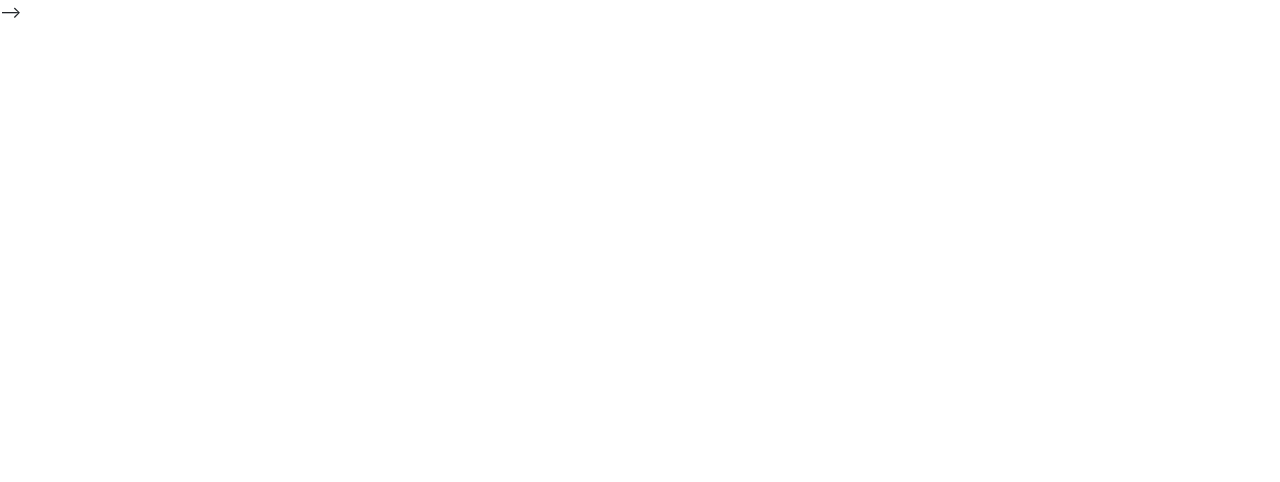
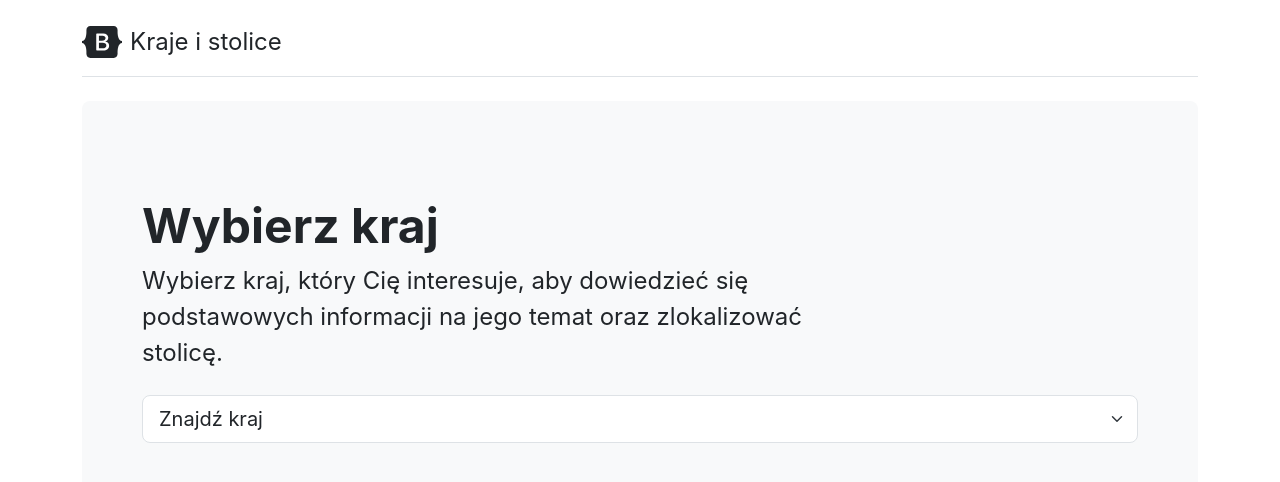
Before and after one commit to marek7654/countries, a JavaScript app in the folder frontend/: page / in a window 1280 px wide. Shown: the top 482 px of the page. Built offline with nearby package versions, Linux system fonts and the light colour scheme; the HTML template or start-up script is replaced by a standard one.

Commit message:
Add Header and Jumbotron

```diff
--- a/frontend/public/index.html
+++ b/frontend/public/index.html
@@ -13,7 +13,6 @@
     />
     <link rel="apple-touch-icon" href="%PUBLIC_URL%/logo192.png" />
     <link rel="manifest" href="%PUBLIC_URL%/manifest.json" />
-    -->
     <title>Kraje i stolice</title>
   </head>
   <body>
--- a/frontend/src/App.js
+++ b/frontend/src/App.js
@@ -1,9 +1,14 @@
+import Header from "./components/Header";
+import Jumbotron from "./components/Jumbotron";
 
 function App() {
   return (
-    <div className="App">
-
-    </div>
+    <main>
+      <div className='container py-4'>
+        <Header title='Kraje i stolice'/>
+        <Jumbotron/>
+      </div>
+    </main>
   );
 }
 
--- a/frontend/src/components/Header.js
+++ b/frontend/src/components/Header.js
@@ -1,19 +1,19 @@
-const Header = () => {
+const Header = ({ title }) => {
   return (
-    <header class='pb-3 mb-4 border-bottom'>
+    <header className='pb-3 mb-4 border-bottom'>
       <a
         href='/'
-        class='d-flex align-items-center text-dark text-decoration-none'
+        className='d-flex align-items-center text-dark text-decoration-none'
       >
         <svg
           xmlns='http://www.w3.org/2000/svg'
           width='40'
           height='32'
-          class='me-2'
+          className='me-2'
           viewBox='0 0 118 94'
           role='img'
         >
-          <title>Bootstrap</title>
+          <title>Kraje i stolice</title>
           <path
             fill-rule='evenodd'
             clip-rule='evenodd'
@@ -21,7 +21,7 @@ const Header = () => {
             fill='currentColor'
           ></path>
         </svg>
-        <span class='fs-4'>Kraje i stolice</span>
+        <span class='fs-4'>{title}</span>
       </a>
     </header>
   );
--- /dev/null
+++ b/frontend/src/components/Jumbotron.js
@@ -0,0 +1,24 @@
+const Jumbotron = () => {
+  return (
+    <div className='p-5 mb-4 bg-light rounded-3'>
+      <div className='container-fluid py-5'>
+        <h1 className='display-5 fw-bold'>Wybierz kraj</h1>
+        <p className='col-md-8 fs-4 mb-4'>
+          Wybierz kraj, który Cię interesuje, aby dowiedzieć się podstawowych
+          informacji na jego temat oraz zlokalizować stolicę.
+        </p>
+        <select
+          className='form-select form-select-lg'
+          aria-label='.form-select-lg example'
+        >
+          <option selected>Znajdź kraj</option>
+          <option value='1'>One</option>
+          <option value='2'>Two</option>
+          <option value='3'>Three</option>
+        </select>
+      </div>
+    </div>
+  );
+};
+
+export default Jumbotron;
```
